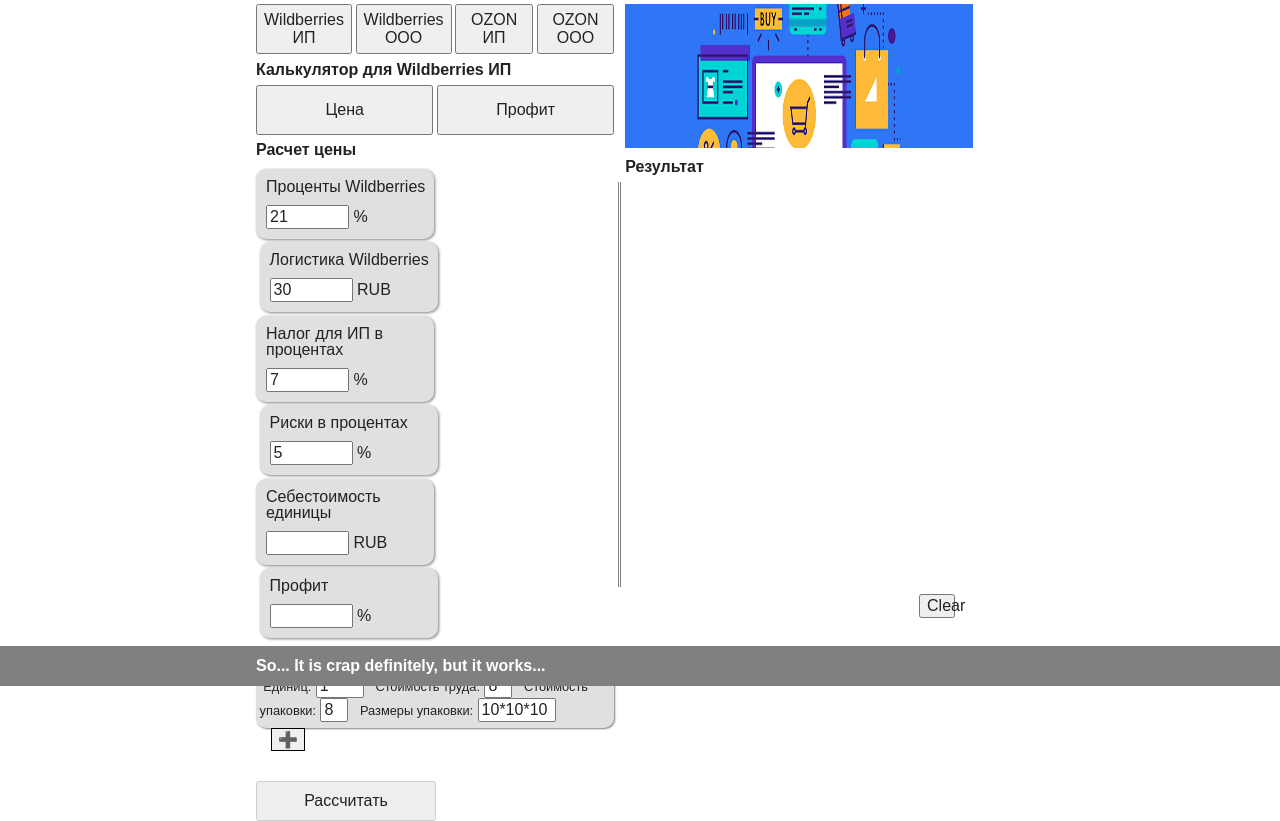
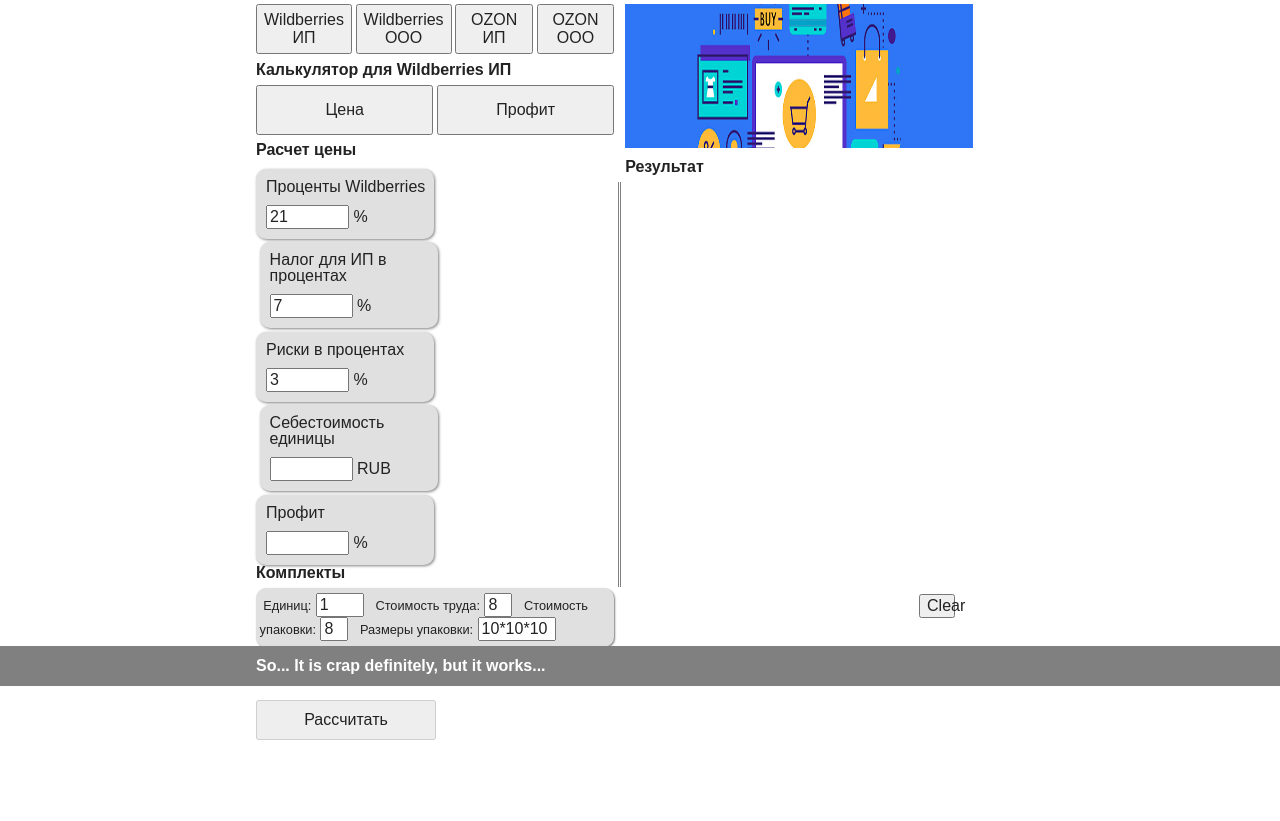
Before and after one commit to romz987/calculon, a Flask app: page / in a window 1280 px wide. Shown: the part 114-935 px from the top of the page. After the commit the page ends 854 px from the top, so only its background shows below. Run offline with Flask 3, Linux system fonts and the light colour scheme.

Commit message:
cosmetics

```diff
--- a/calculon_app/templates/index.html
+++ b/calculon_app/templates/index.html
@@ -61,32 +61,27 @@
                   </div>
 
                   <div class="input_fields_right">
-                    <h4>Логистика Wildberries</h4>
-                    <input id="cfix" type="text" name="cfix" value="30" oninput="checkFormFields('WBsolePrice')"> RUB
-                  </div>
-
-                  <div class="input_fields">
                     <h4>Налог для ИП в процентах</h4>
                     <input id="tax"  type="text" name="tax" value="7" oninput="checkFormFields('WBsolePrice')"> %
                   </div>
 
-                  <div class="input_fields_right">
+                  <div class="input_fields">
                     <h4>Риски в процентах</h4>
-                    <input id="risk" type="text" name="risk" value="5" oninput="checkFormFields('WBsolePrice')"> %
+                    <input id="risk" type="text" name="risk" value="3" oninput="checkFormFields('WBsolePrice')"> %
                   </div>
 
-                  <div class="input_fields">
+                  <div class="input_fields_right">
                     <h4>Себестоимость единицы</h4>
                     <input id="cost_per_one" type="text" name="cost_per_one" oninput="checkFormFields('WBsolePrice')"> RUB
                   </div>
 
-                  <div class="input_fields_right">
+                  <div class="input_fields">
                     <h4>Профит</h4>
                     <input id="des_percent" type="text" name="des_percent" oninput="checkFormFields('WBsolePrice')"> %
                   </div>
                 </div>
 
-                <h3 id="complectHeader">Комплекты</h3>
+                <h3 class="complectHeader">Комплекты</h3>
                 <div id="dictionary-container-WBsolePrice">
                   <div class="dictionary">
                     <label for="count">Единиц:</label>
@@ -105,7 +100,7 @@
             </div>
 
             <div id="WBsoleProfit" class="subtabcontent">
-              <h4>Расчет профита</h4>
+              <h4 class="profitHeader">Расчет профита</h4>
               <form id="profitForm-WBsoleProfit" action="{{ url_for('calculate', tab='WBsole', subtab='Profit') }}" method="post">
 
                 <div class="flex_fields">
@@ -114,41 +109,38 @@
                       <input id="cperc" type="text" name="cperc" value="21" oninput="checkFormFields('WBsoleProfit')"> %
                     </div>
                     <div class="input_fields_right">
-                      <h4>Логистика Wildberries</h4>
-                      <input id="cfix" type="text" name="cfix" value="30" oninput="checkFormFields('WBsoleProfit')"> RUB
-                    </div>
-                    <div class="input_fields">
                       <h4>Налог для ИП в процентах</h4>
                       <input id="tax" type="text" name="tax" value="7" oninput="checkFormFields('WBsoleProfit')"> %
                     </div>
+                    <div class="input_fields">
+                      <h4>Риски для ИП в процентах</h4>
+                      <input id="risk" type="text" name="risk" value="3" oninput="checkFormFields('WBsoleProfit')"> %
+                    </div>
                     <div class="input_fields_right">
-                      <h4>Риски для ИП в процентах</h4>
-                      <input id="risk" type="text" name="risk" value="5" oninput="checkFormFields('WBsoleProfit')"> %
-                    </div>
-                    <div class="input_fields">
                       <h4>Стоимость труда</h4>
                       <input id="wageProfit" type="text" name="wage" oninput="checkFormFields('WBsoleProfit')"> RUB
                     </div>
-                    <div class="input_fields_right">
+                    <div class="input_fields">
                       <h4>Стоимость упаковки</h4>
                       <input id="cost_boxProfit" type="text" name="cost_box" oninput="checkFormFields('WBsoleProfit')"> RUB
                     </div>
-                    <div class="input_fields">
+                    <div class="input_fields_right">
                       <h4>Размер упаковки</h4>
                       <input id="box_sizeProfit" type="text" name="box_size" oninput="checkFormFields('WBsoleProfit')"><i>ex: 8*8*8</i>
                     </div>
-                    <div class="input_fields_right">
+                    <div class="input_fields">
                       <h4>Себестоимость единицы</h4>
                       <input id="cost_per_one" type="text" name="cost_per_one" oninput="checkFormFields('WBsoleProfit')"> RUB
+                    </div>
+                    <div class="input_fields_right">
+                      <h4>Количество</h4>
+                      <input id="countProfit" type="text" name="count" oninput="checkFormFields('WBsoleProfit')">
                     </div>
                     <div class="input_fields">
                       <h4>Цена</h4>
                       <input id="priceProfit" type="text" name="price" oninput="checkFormFields('WBsoleProfit')"> RUB
                     </div>
-                    <div class="input_fields_right">
-                      <h4>Количество</h4>
-                      <input id="countProfit" type="text" name="count" oninput="checkFormFields('WBsoleProfit')">
-                    </div>
+                    <div class="input_fields_right"></div>
                     <input id="submitButton" type="submit" value="Рассчитать">
                 </div>
               </form>
@@ -168,7 +160,7 @@
 
             <div id="WBltdPrice" class="subtabcontent">
 
-              <h4>Расчет цены</h4>
+              <h3>Расчет цены</h3>
               <form id="priceForm-WBltdPrice" action="{{ url_for('calculate', tab='WBltd', subtab='Price') }}" method="post">
 
                 <div class="flex_fields">
@@ -178,35 +170,30 @@
                   </div>
 
                   <div class="input_fields_right">
-                    <h4>Логистика Wildberries</h4>
-                    <input id="cfix" type="text" name="cfix" value="30" oninput="checkFormFields('WBltdPrice')"> RUB
+                    <h4>Налог для ИП в процентах</h4>
+                    <input id="tax"  type="text" name="tax" value="15" oninput="checkFormFields('WBltdPrice')"> %
                   </div>
 
                   <div class="input_fields">
-                    <h4>Налог для ИП в процентах</h4>
-                    <input id="tax"  type="text" name="tax" value="7" oninput="checkFormFields('WBltdPrice')"> %
+                    <h4>Риски в процентах</h4>
+                    <input id="risk" type="text" name="risk" value="3" oninput="checkFormFields('WBltdPrice')"> %
                   </div>
 
                   <div class="input_fields_right">
-                    <h4>Риски в процентах</h4>
-                    <input id="risk" type="text" name="risk" value="5" oninput="checkFormFields('WBltdPrice')"> %
-                  </div>
-
-                  <div class="input_fields">
                     <h4>Себестоимость единицы</h4>
                     <input id="cost_per_one" type="text" name="cost_per_one" oninput="checkFormFields('WBltdPrice')"> RUB
                   </div>
 
-                  <div class="input_fields_right">
+                  <div class="input_fields">
                     <h4>Профит</h4>
                     <input id="des_percent" type="text" name="des_percent" oninput="checkFormFields('WBltdPrice')"> %
                   </div>
                 </div>
 
-                <h4>Комплекты</h4>
+                <h3 class="complectHeader">Комплекты</h3>
                 <div id="dictionary-container-WBltdPrice">
                   <div class="dictionary">
-                    <label for="count_per_one">Количество:</label>
+                    <label for="count_per_one">Единиц:</label>
                     <input id="count" type="text" name="count" value="1" oninput="checkFormFields('WBltdPrice')">
                     <label for="box_wage_cost">Стоимость труда:</label>
                     <input id="wage" type="text" name="wage" oninput="checkFormFields('WBltdPrice')">
@@ -216,13 +203,13 @@
                     <input id="box_size" type="text" name="box_size" value="10*10*10" oninput="checkFormFields('WBltdPrice')">
                   </div>
                 </div>
-                <button id="addDictButton" type="button" onclick="addDictionaryElement('WBltdPrice')">&#10133; Добавить</button><br>
+                <button id="addDictButton" type="button" onclick="addDictionaryElement('WBltdPrice')">&#10133;</button><br>
                 <input id="submitButton" type="submit" value="Расcчитать" disabled>
               </form>
             </div>
 
             <div id="WBltdProfit" class="subtabcontent">
-              <h4>Расчет профита</h4>
+              <h4 class="profitHeader">Расчет профита</h4>
               <form id="profitForm-WBltdProfit" action="{{ url_for('calculate', tab='WBltd', subtab='Profit') }}" method="post">
 
                 <div class="flex_fields">
@@ -231,41 +218,38 @@
                       <input id="cperc" type="text" name="cperc" value="21" oninput="checkFormFields('WBltdProfit')"> %
                     </div>
                     <div class="input_fields_right">
-                      <h4>Логистика Wildberries</h4>
-                      <input id="cfix" type="text" name="cfix" value="30" oninput="checkFormFields('WBltdProfit')"> RUB
+                      <h4>Налог для ИП в процентах</h4>
+                      <input id="tax" type="text" name="tax" value="15" oninput="checkFormFields('WBltdProfit')"> %
                     </div>
                     <div class="input_fields">
-                      <h4>Налог для ИП в процентах</h4>
-                      <input id="tax" type="text" name="tax" value="7" oninput="checkFormFields('WBltdProfit')"> %
+                      <h4>Риски для ИП в процентах</h4>
+                      <input id="risk" type="text" name="risk" value="3" oninput="checkFormFields('WBltdProfit')"> %
                     </div>
                     <div class="input_fields_right">
-                      <h4>Риски для ИП в процентах</h4>
-                      <input id="risk" type="text" name="risk" value="5" oninput="checkFormFields('WBltdProfit')"> %
-                    </div>
-                    <div class="input_fields">
                       <h4>Стоимость труда</h4>
                       <input id="wageProfit" type="text" name="wage" oninput="checkFormFields('WBltdProfit')"> RUB
                     </div>
-                    <div class="input_fields_right">
+                    <div class="input_fields">
                       <h4>Стоимость упаковки</h4>
                       <input id="cost_boxProfit" type="text" name="cost_box" oninput="checkFormFields('WBltdProfit')"> RUB
                     </div>
-                    <div class="input_fields">
+                    <div class="input_fields_right">
                       <h4>Размер упаковки</h4>
                       <input id="box_sizeProfit" type="text" name="box_size" oninput="checkFormFields('WBltdProfit')"><i>ex: 8*8*8</i>
                     </div>
-                    <div class="input_fields_right">
+                    <div class="input_fields">
                       <h4>Себестоимость единицы</h4>
                       <input id="cost_per_one" type="text" name="cost_per_one" oninput="checkFormFields('WBltdProfit')"> RUB
+                    </div>
+                    <div class="input_fields_right">
+                      <h4>Количество</h4>
+                      <input id="countProfit" type="text" name="count" oninput="checkFormFields('WBltdProfit')">
                     </div>
                     <div class="input_fields">
                       <h4>Цена</h4>
                       <input id="priceProfit" type="text" name="price" oninput="checkFormFields('WBltdProfit')"> RUB
                     </div>
-                    <div class="input_fields_right">
-                      <h4>Количество</h4>
-                      <input id="countProfit" type="text" name="count" oninput="checkFormFields('WBltdProfit')">
-                    </div>
+                    <div class="input_fields_right"></div>
                     <input id="submitButton" type="submit" value="Рассчитать">
                 </div>
               </form>
```
